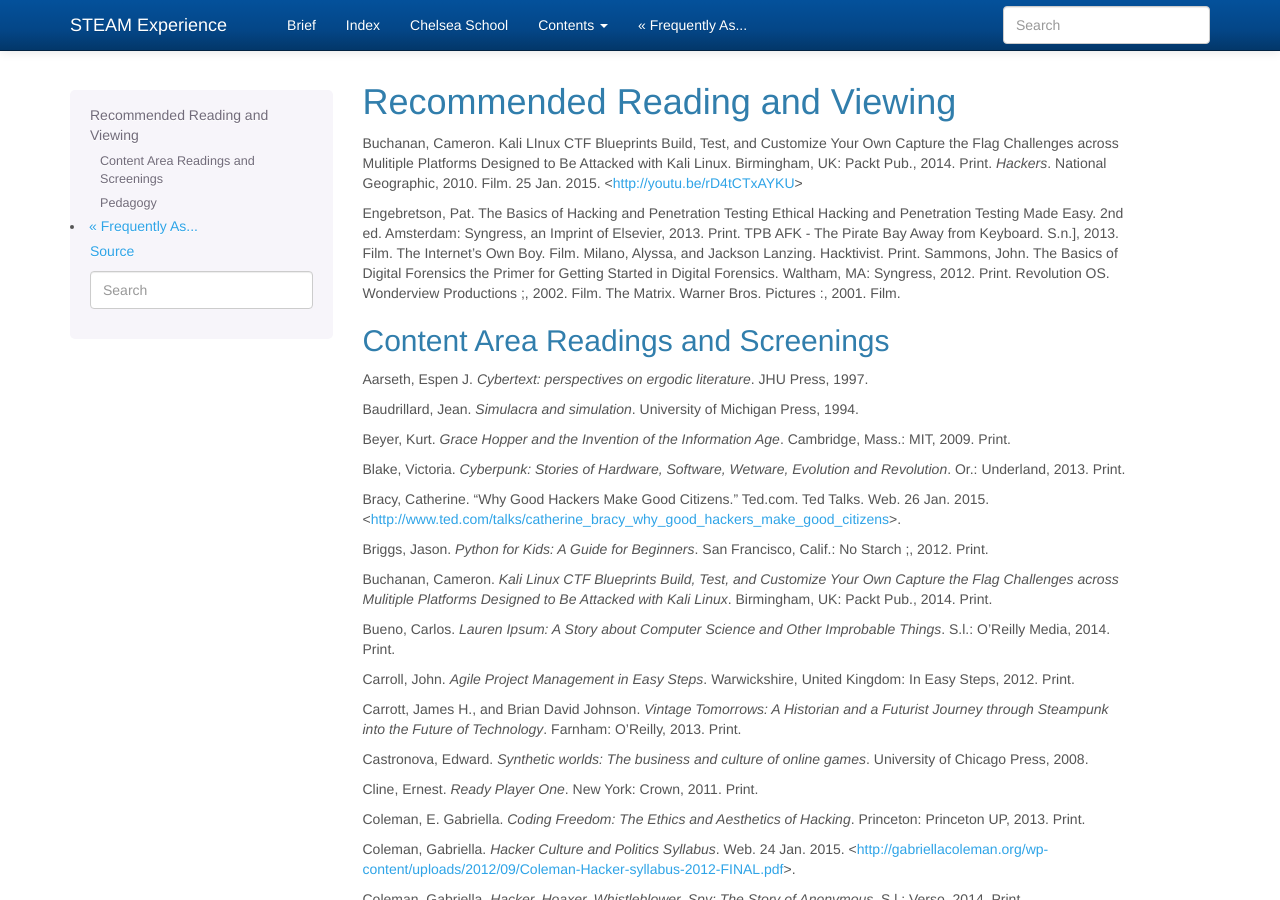
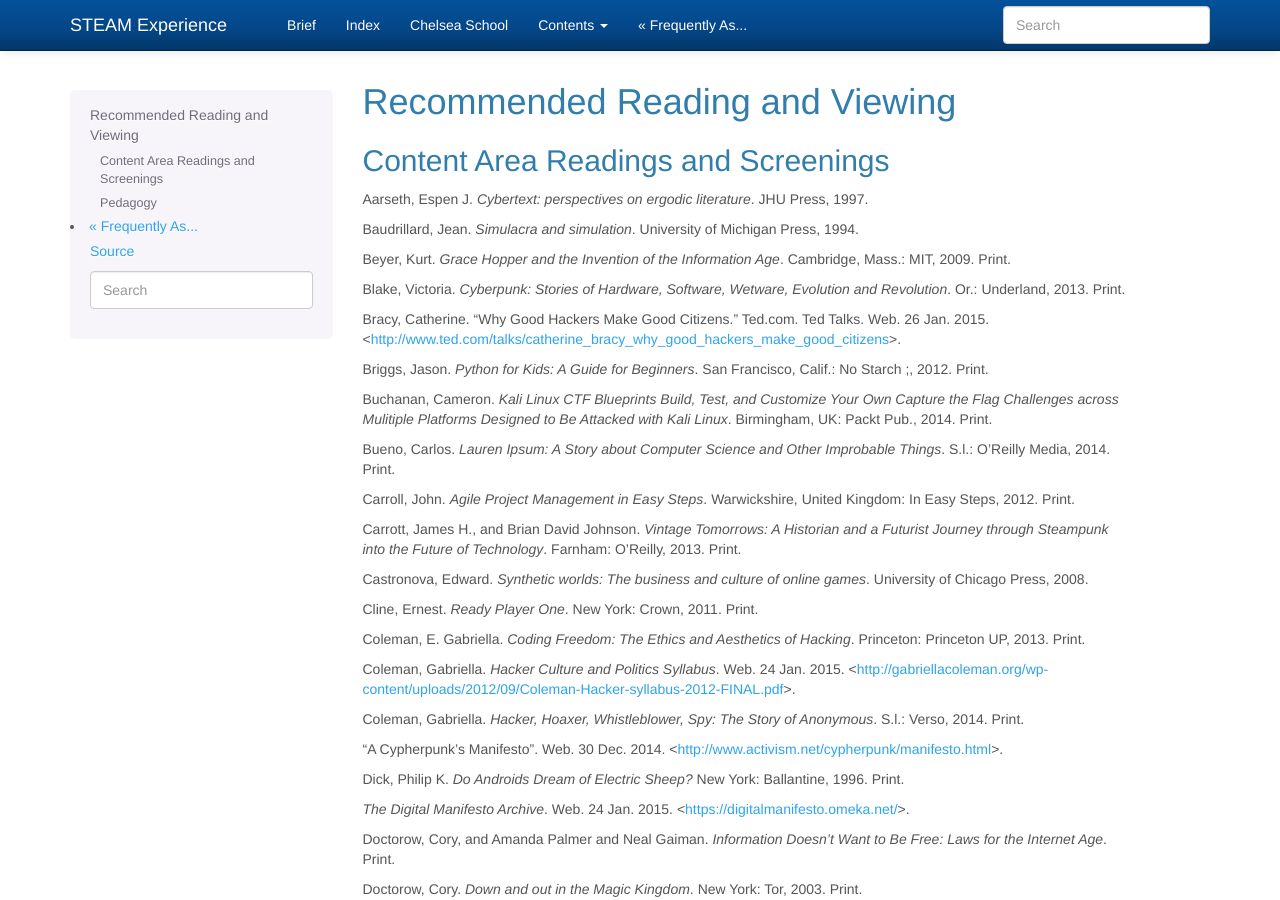
Before and after one commit to ghoulmann/summer-steam-program-details-2015, a Sphinx documentation site: the page built from details-web/source/resources.rst, in a window 1280 px wide and 900 px high. Built offline with Sphinx 7.4.7, drawn with Linux system fonts in a browser that asks for light colours; some of the changed text lies outside the part shown.

Commit message:
sorting, removing dreck

```diff
--- a/details-web/source/resources.rst
+++ b/details-web/source/resources.rst
@@ -1,17 +1,6 @@
 ================================
 Recommended Reading and Viewing
 ================================
-
-Buchanan, Cameron. Kali LInux CTF Blueprints Build, Test, and Customize Your Own Capture the Flag Challenges across Mulitiple Platforms Designed to Be Attacked with Kali Linux. Birmingham, UK: Packt Pub., 2014. Print.
-*Hackers*. National Geographic, 2010. Film. 25 Jan. 2015. <http://youtu.be/rD4tCTxAYKU>
-
-Engebretson, Pat. The Basics of Hacking and Penetration Testing Ethical Hacking and Penetration Testing Made Easy. 2nd ed. Amsterdam: Syngress, an Imprint of Elsevier, 2013. Print.
-TPB AFK - The Pirate Bay Away from Keyboard. S.n.], 2013. Film.
-The Internet's Own Boy. Film.
-Milano, Alyssa, and Jackson Lanzing. Hacktivist. Print.
-Sammons, John. The Basics of Digital Forensics the Primer for Getting Started in Digital Forensics. Waltham, MA: Syngress, 2012. Print.
-Revolution OS. Wonderview Productions ;, 2002. Film.
-The Matrix. Warner Bros. Pictures :, 2001. Film.
 
 Content Area Readings and Screenings
 ======================================
```
Also changed, not shown: other parts of details-web/source/resources.rst (+4 -0 lines), details-pdf/source/resources.rst (+5 -12 lines).
